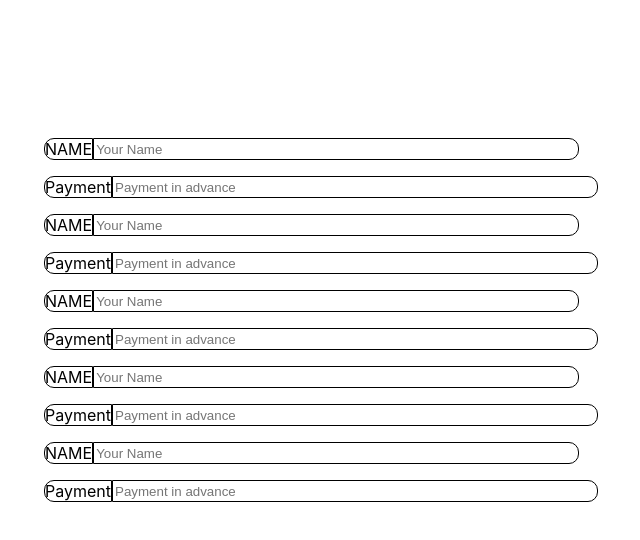
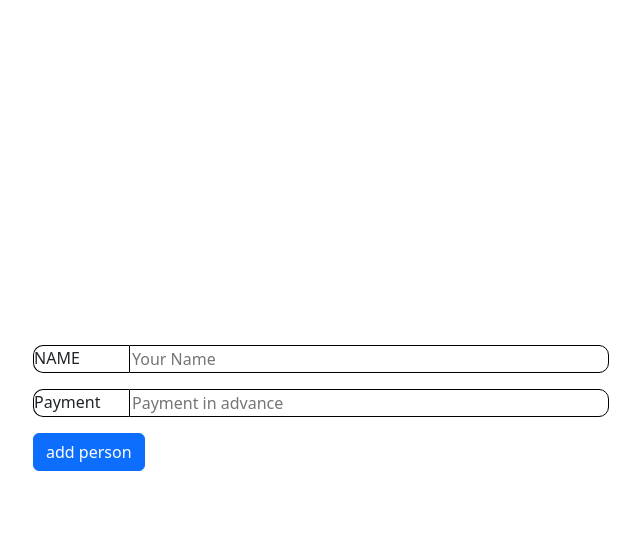
Before and after one commit to TecJoJo/expenseSplitter, a React (Create React App) app in the folder expense-splitter/: page / in a window 1280 px wide. Shown: the top 540 px of the page, without its empty margins (319-959 px from the left). Built offline with nearby package versions, Linux system fonts and the light colour scheme.

Commit message:
add person button added

```diff
--- a/expense-splitter/package.json
+++ b/expense-splitter/package.json
@@ -10,6 +10,7 @@
     "@types/node": "^16.18.76",
     "@types/react": "^18.2.48",
     "@types/react-dom": "^18.2.18",
+    "bootstrap": "^5.3.2",
     "react": "^18.2.0",
     "react-dom": "^18.2.0",
     "react-scripts": "5.0.1",
--- a/expense-splitter/src/component/Form.tsx
+++ b/expense-splitter/src/component/Form.tsx
@@ -1,31 +1,30 @@
-import React from 'react'
-import styled from 'styled-components'
+import React, { ReactNode, useState } from "react";
+import styled from "styled-components";
 
 function Form() {
+  const [personAmount,setPersonAmount] = useState(1)
+
   const InputContainer = styled.div`
     display: flex;
     flex-direction: row;
     margin: 1rem 0;
   `;
   const LabelWrapper = styled.div`
-    border: solid 1px black;
-    border-radius:10px 0 0 10px;
-  `
-  const Label = styled.label`
+    border-left: solid 1px black;
+    border-top: solid 1px black;
+    border-bottom: solid 1px black;
 
+    border-radius: 10px 0 0 10px;
+    min-width: 6rem;
   `;
+  const Label = styled.label``;
   const Input = styled.input`
-    width:30rem;
+    width: 30rem;
     border: solid 1px black;
     border-radius: 0 10px 10px 0;
   `;
 
-  interface GroupedInputProps {
-    name: string;
-    placeholder: string;
-  }
-
-  const GroupedInput:React.FC<GroupedInputProps> = ({name,placeholder}) => {
+  const GroupedInput: React.FC<GroupedInputProps> = ({ name, placeholder }) => {
     return (
       <InputContainer>
         <LabelWrapper>
@@ -37,22 +36,47 @@ function Form() {
     );
   };
 
-  return (
-    <form style={{marginBottom:"20vh"}} action="process_payment.php" method="post">
-      <GroupedInput name={"NAME"} placeholder={"Your Name"}/>
-      <GroupedInput name={"Payment"} placeholder={"Payment in advance"}/>
-      <GroupedInput name={"NAME"} placeholder={"Your Name"}/>
-      <GroupedInput name={"Payment"} placeholder={"Payment in advance"}/>
-      <GroupedInput name={"NAME"} placeholder={"Your Name"}/>
-      <GroupedInput name={"Payment"} placeholder={"Payment in advance"}/>
-      <GroupedInput name={"NAME"} placeholder={"Your Name"}/>
-      <GroupedInput name={"Payment"} placeholder={"Payment in advance"}/>
-      <GroupedInput name={"NAME"} placeholder={"Your Name"}/>
-      <GroupedInput name={"Payment"} placeholder={"Payment in advance"}/>
+  interface GroupedInputProps {
+    name: string;
+    placeholder: string;
+  }
+  const ParticipantForm: React.FC = () => {
+    return (
+      <>
+        <GroupedInput name={"NAME"} placeholder={"Your Name"} />
+        <GroupedInput name={"Payment"} placeholder={"Payment in advance"} />
+      </>
+    );
+  };
 
 
+  // let persons:JSX.Element[] = []
+  // for(let i = 0;i<personAmount;i++){
+  //   persons.push(<ParticipantForm/>)
+  // }
+
+
+
+
+
+  const addPerson:React.MouseEventHandler<HTMLButtonElement> = (e)=>{
+    e.preventDefault()
+    setPersonAmount((number)=>number+=1)
+
+  }
+
+
+
+  return (
+    <form action="" method="">
+
+      {Array.from({length:personAmount}).map((person,index)=><ParticipantForm key={index}/>)}
+
+      <button onClick={addPerson} className=" btn btn-primary ">
+        add person
+      </button>
     </form>
   );
 }
 
-export default Form
+export default Form;
--- a/expense-splitter/src/index.tsx
+++ b/expense-splitter/src/index.tsx
@@ -3,6 +3,7 @@ import ReactDOM from 'react-dom/client';
 import './index.css';
 import App from './App';
 import reportWebVitals from './reportWebVitals';
+import 'bootstrap/dist/css/bootstrap.css';
 
 const root = ReactDOM.createRoot(
   document.getElementById('root') as HTMLElement
```
Also changed, not shown: 1 other file (tests, documents, lock files or other folders).
